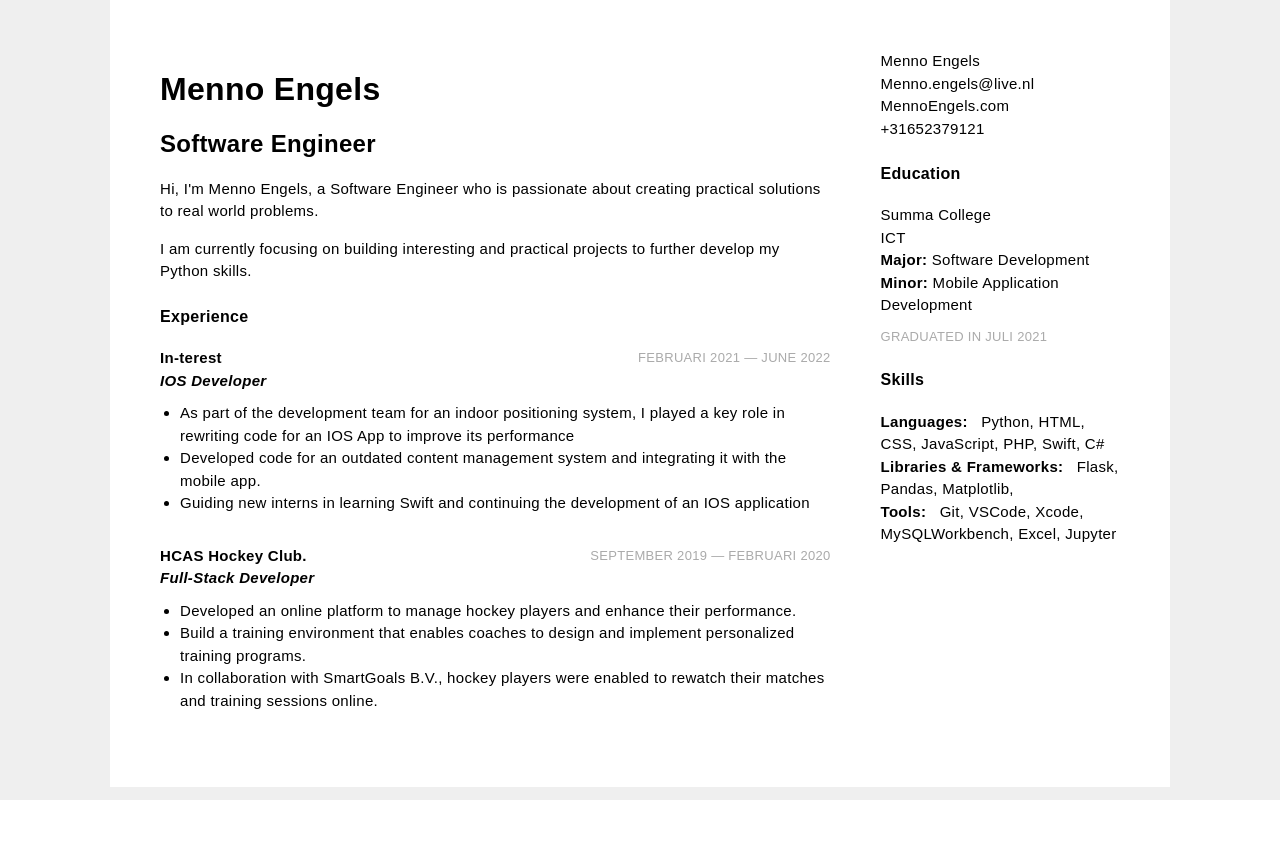
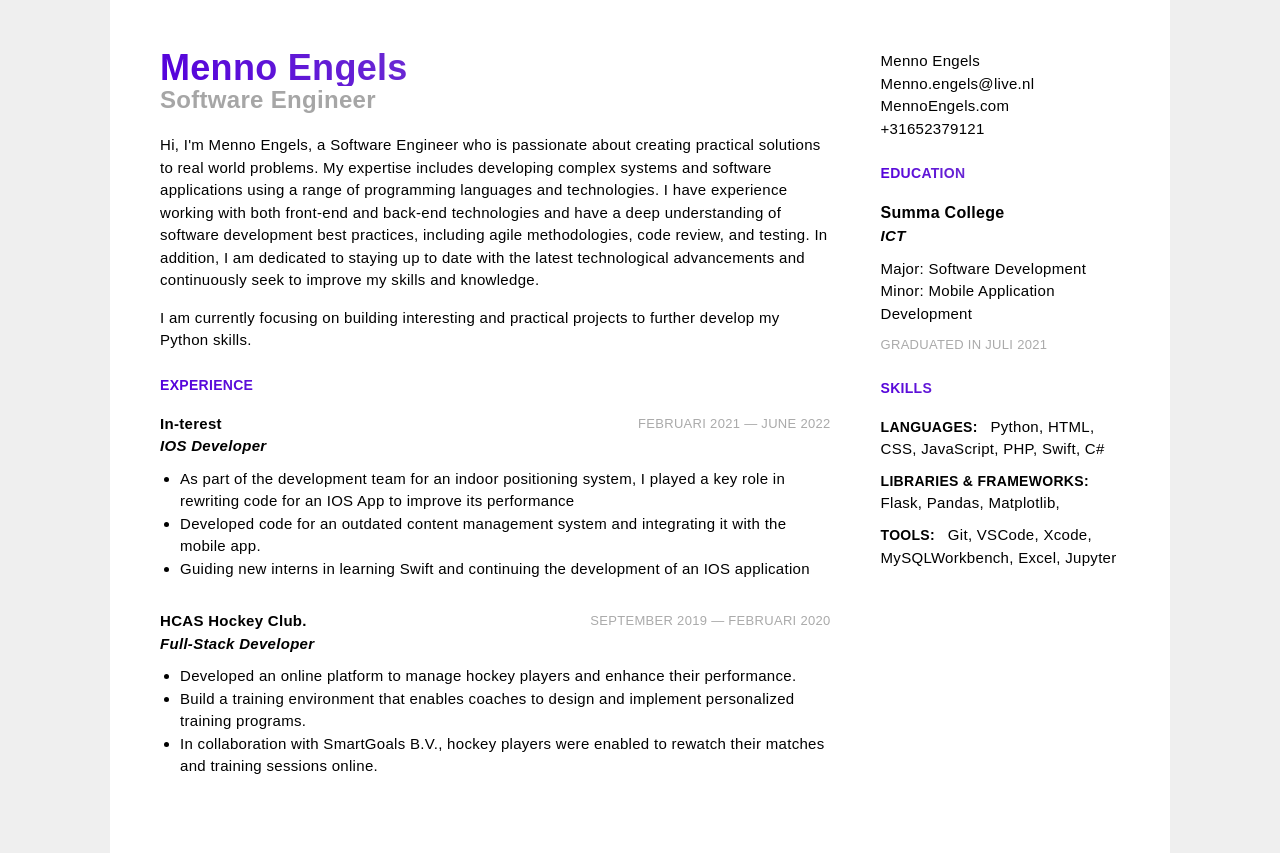
Before and after one commit to MennoEngels/My-Online-CV, a PHP site: page / in a window 1280 px wide. Before the commit the page ends 800 px from the top, so only its background shows below. Run offline with PHP 8.4, Linux system fonts and the light colour scheme.

Commit message:
Personal introduction and CSS styling

```diff
--- a/index.php
+++ b/index.php
@@ -17,7 +17,12 @@
                 <h2 id="intro_sub" class="intro_sub">Software Engineer</h2>
                 <div class="content">
                     <p id="intro_1" class="intro-p">Hi, I'm Menno Engels, a Software Engineer who is passionate about creating
-                        practical solutions to real world problems.
+                        practical solutions to real world problems. My expertise includes developing complex systems and
+                        software applications using a range of programming languages and technologies. I have experience
+                        working with both front-end and back-end technologies and have a deep understanding of software
+                        development best practices, including agile methodologies, code review, and testing.
+                        In addition, I am dedicated to staying up to date with the latest technological advancements and
+                        continuously seek to improve my skills and knowledge.
                     </p>
                     <p id="intro_2" class="intro-p">I am currently focusing on building interesting and practical projects to further
                         develop my Python skills.</p>
--- a/main.css
+++ b/main.css
@@ -67,6 +67,17 @@ p {
     vertical-align: top;
 }
 
+.center h4 {
+    margin: 0 0 20px;
+    text-transform: uppercase;
+    font-size: 14px;
+    background-color: #44188d;
+    background-image: -webkit-linear-gradient(45deg, #5400dc 0%, #8d6ac4 100%);
+    background-image: linear-gradient(45deg, #5400dc 0%, #8d6ac4 100%);
+    -webkit-background-clip: text;
+    -webkit-text-fill-color: transparent;
+}
+
 .center ul {
     padding: 0;
     margin: 0;
@@ -96,6 +107,69 @@ p {
 
 .center .introduction .intro-p:first-of-type {
     margin-top: 0;
+}
+
+#intro_title {
+    font-size: 36px;
+    margin: 0px;
+    background-color: #44188d;
+    background-image: -webkit-linear-gradient(45deg, #5400dc 0%, #8d6ac4 100%);
+    background-image: linear-gradient(45deg, #5400dc 0%, #8d6ac4 100%);
+    -webkit-background-clip: text;
+    -webkit-text-fill-color: transparent;
+    line-height: 1;
+}
+
+#intro_sub {
+    font-size: 24px;
+    margin: 0px 0px 20px 0px;
+    color: rgb(166, 166, 166)
+}
+
+.center .data {
+
+}
+
+.center .skills .skill-category {
+    margin-bottom: 10px;
+}
+
+.center .skills .skill-category:last-of-type {
+    margin-bottom: 0px;
+}
+
+.center .skills .skill-category>strong {
+    text-transform: uppercase;
+    font-size: 14px;
+}
+
+.center .education {
+    font-size: 16px;
+}
+
+.center .education .school {
+    font-weight: 700;
+    font-size: 16px;
+}
+
+.center .education .college {
+    font-weight: 700;
+    font-style: italic;
+    margin-bottom: 10px;
+}
+
+.center .education .major,
+.center .education .minor,
+.center .education .conc,
+.center .education .study-abroad {
+    font-size: 15px;
+}
+
+.center .education .major>strong,
+.center .education .minor>strong,
+.center .education .conc>strong,
+.center .education .study-abroad>strong {
+    font-weight: 500;
 }
 
 .center .education .study-abroad {
```
